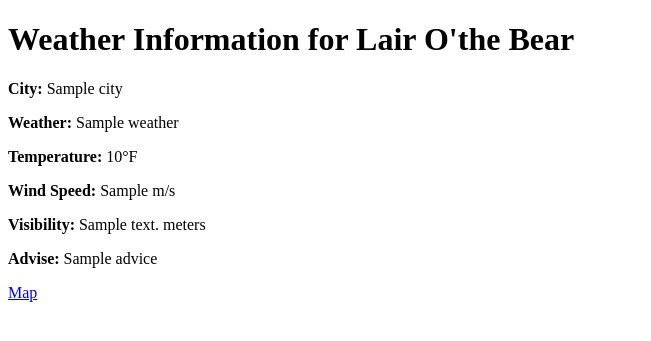
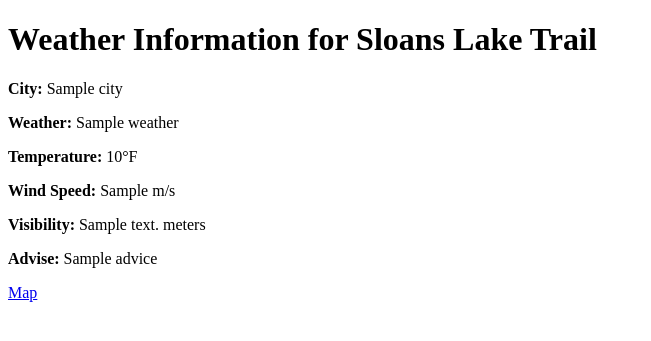
Before and after one commit to qJasonm/boring-thing, a Flask app: template templates/Sloanslake.html in a window 1280 px wide. Shown: the top 341 px of the page, without its empty margins (0-651 px from the left). Run offline with Flask 3, Linux system fonts and the light colour scheme; the template is opened without the code that fills it: most values are stand-ins (such as "Sample title", 1, 10 or a date in 2020).

Commit message:
Update Sloanslake.html

```diff
--- a/templates/Sloanslake.html
+++ b/templates/Sloanslake.html
@@ -10,7 +10,7 @@
     </style>
 </head>
 <body>
-    <h1>Weather Information for Lair O'the Bear</h1>
+    <h1>Weather Information for Sloans Lake Trail</h1>
     <p><strong>City:</strong> {{ data.city }}</p>
     <p><strong>Weather:</strong> {{ data.weather }}</p>
     <p><strong>Temperature:</strong> {{ data.temperature }}°F</p>
```
